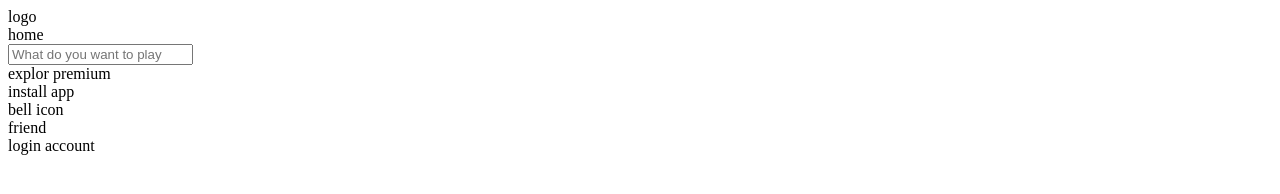
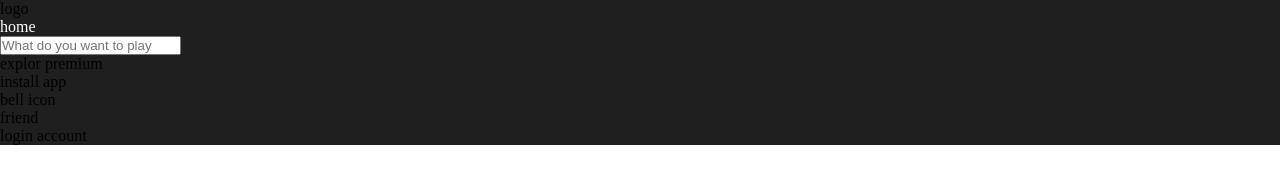
Before and after one commit to Anoop8766/spotify_clone, a plain HTML site: page index.html in a window 1280 px wide. Drawn offline with Linux system fonts and the light colour scheme.

Commit message:
added some basic  multiple time usabe classes

```diff
--- a/index.html
+++ b/index.html
@@ -11,10 +11,10 @@
 <!-----------*****- this is the header portion ----*********------->
 
 <body>
-  <header class="head">
+  <header class="head semi-black">
     <div class="logo">logo</div>
     <div>
-      <div>home</div>
+      <div class="text-white">home</div>
       <div class="seach_bar">
         <input type="text" placeholder="What do you want to play">
       </div>
--- a/style.css
+++ b/style.css
@@ -0,0 +1,4 @@
+*{
+  margin: 0;
+  padding: 0;
+}
--- a/utility.css
+++ b/utility.css
@@ -0,0 +1,10 @@
+.bg-black{
+  background-color: black;
+}
+.semi-black{
+  background-color: #1f1f1f;
+}
+
+.text-white{
+  color: white;
+}
```
